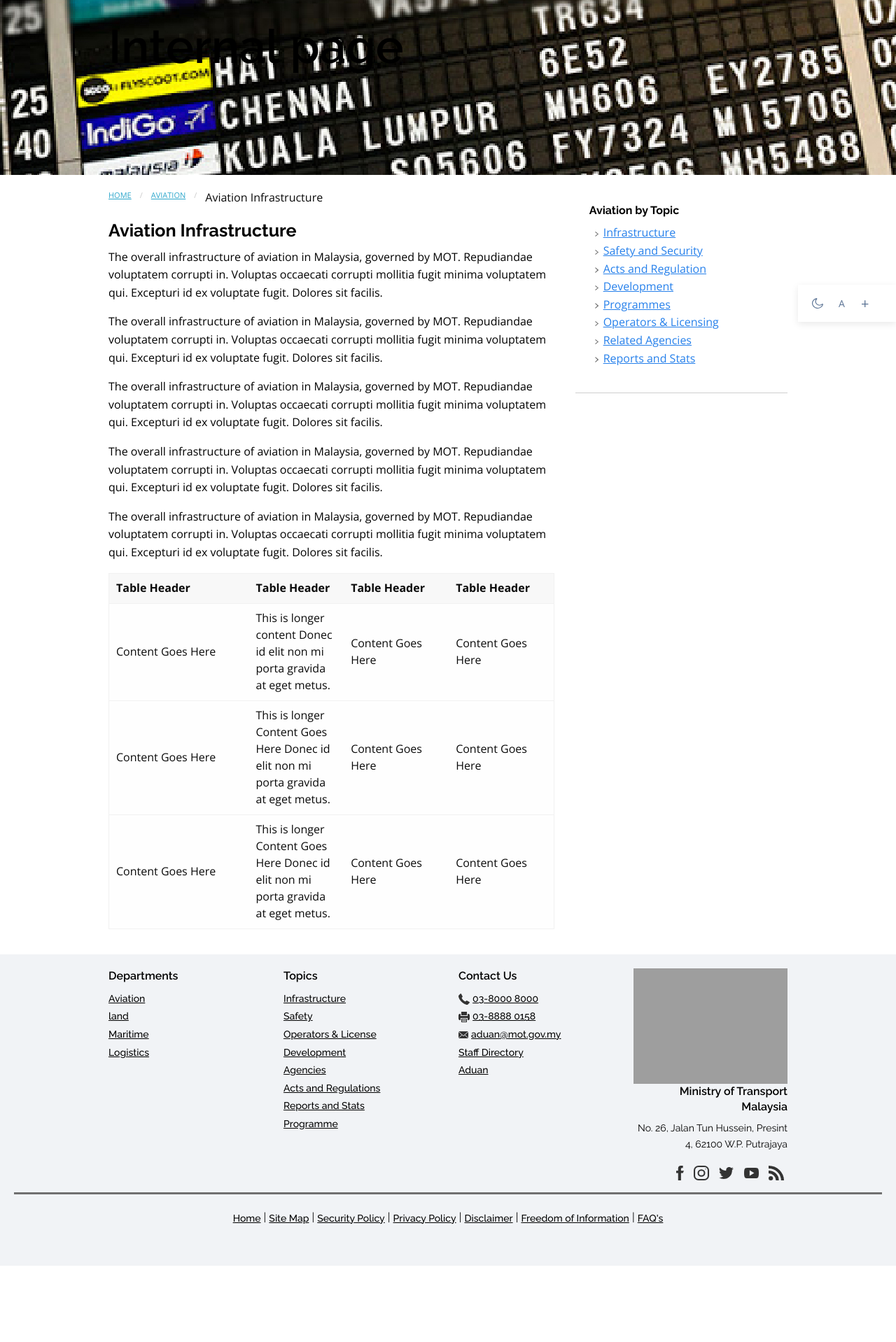
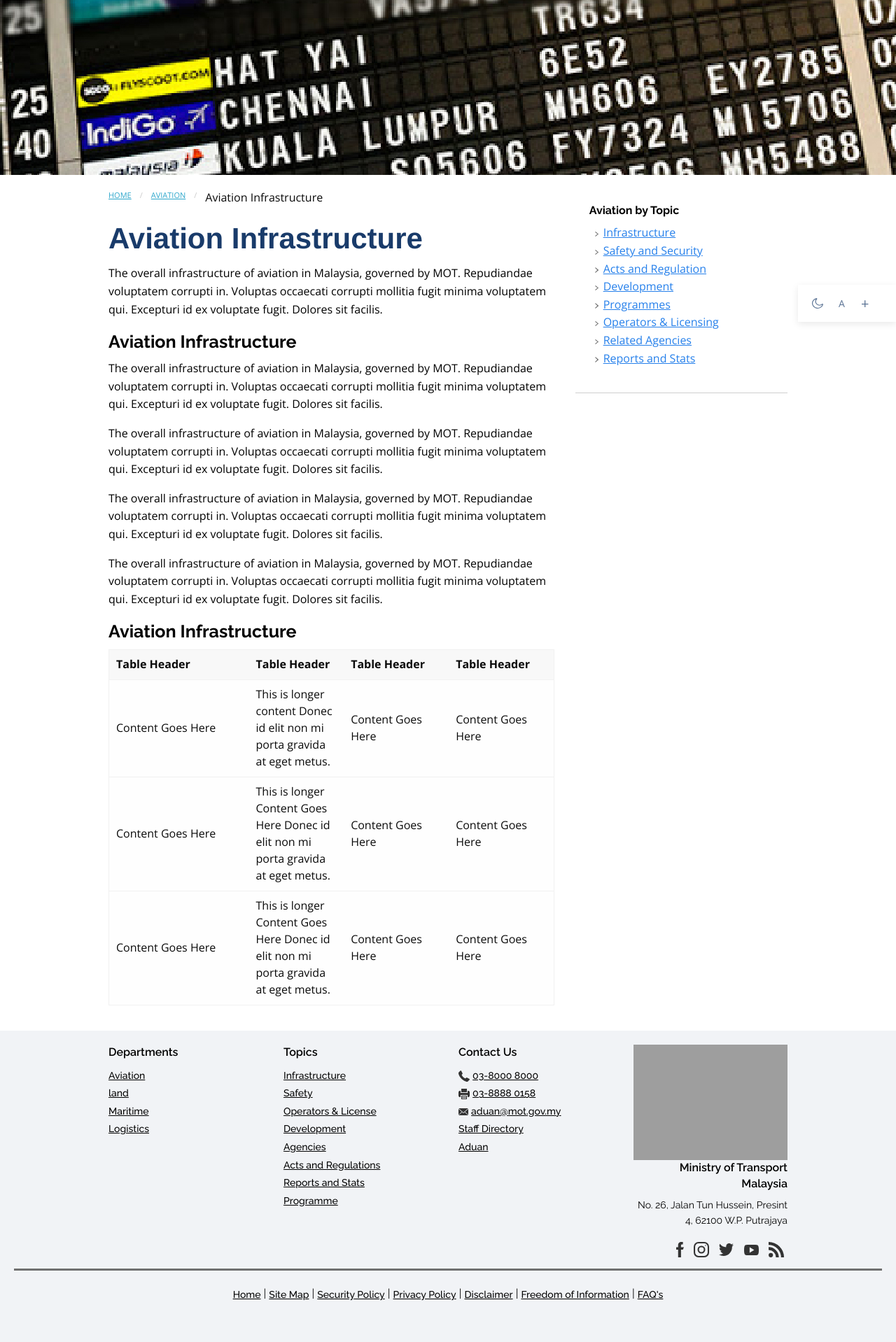
Before and after one commit to edwin-laman7/mot, a PHP site: page /aviation.php in a window 1280 px wide. Shown: the part 110-2028 px from the top of the page at 70% size. Before the commit the page ends 1919 px from the top, so only its background shows below. Run offline with PHP 8.4, Linux system fonts and the light colour scheme; some libraries are stand-ins or nearby versions; grey boxes are pictures that could not be loaded.

Commit message:
Updated Stylesheet
h1, and h2 changed to blue (primary)

```diff
--- a/aviation.php
+++ b/aviation.php
@@ -4,7 +4,7 @@
        <div class="grid-container page-banner">
         <div class="row">
           <div class="column small-12">
-           <h1>Internal page</h1>
+
           </div>
         </div>
       </div>
@@ -24,17 +24,22 @@
             </li>
           </ul>
       </nav>
+        <h1> Aviation Infrastructure </h1>
+
+        <p>The overall infrastructure of aviation in Malaysia, governed by MOT. Repudiandae voluptatem corrupti in. Voluptas occaecati corrupti mollitia fugit minima voluptatem qui. Excepturi id ex voluptate fugit. Dolores sit facilis.</p>
+
         <h2> Aviation Infrastructure </h2>
 
         <p>The overall infrastructure of aviation in Malaysia, governed by MOT. Repudiandae voluptatem corrupti in. Voluptas occaecati corrupti mollitia fugit minima voluptatem qui. Excepturi id ex voluptate fugit. Dolores sit facilis.</p>
 
         <p>The overall infrastructure of aviation in Malaysia, governed by MOT. Repudiandae voluptatem corrupti in. Voluptas occaecati corrupti mollitia fugit minima voluptatem qui. Excepturi id ex voluptate fugit. Dolores sit facilis.</p>
 
+
         <p>The overall infrastructure of aviation in Malaysia, governed by MOT. Repudiandae voluptatem corrupti in. Voluptas occaecati corrupti mollitia fugit minima voluptatem qui. Excepturi id ex voluptate fugit. Dolores sit facilis.</p>
 
         <p>The overall infrastructure of aviation in Malaysia, governed by MOT. Repudiandae voluptatem corrupti in. Voluptas occaecati corrupti mollitia fugit minima voluptatem qui. Excepturi id ex voluptate fugit. Dolores sit facilis.</p>
 
-        <p>The overall infrastructure of aviation in Malaysia, governed by MOT. Repudiandae voluptatem corrupti in. Voluptas occaecati corrupti mollitia fugit minima voluptatem qui. Excepturi id ex voluptate fugit. Dolores sit facilis.</p>
+        <h2> Aviation Infrastructure </h2>
 
         <table class="unstriped">
           <thead>
--- a/css/styles.css
+++ b/css/styles.css
@@ -36,13 +36,15 @@ a{
 }
 
 h1{
-  font-size: 67px;
+  font-size: 42px;
   font-weight: 600;
+  color:var(--primary-blue);
 }
 
 h2{
   font-size: 25px;
   font-weight: bold;
+  color:var(--primary-blue);
 }
 
 h3{
@@ -59,7 +61,7 @@ button{
   transition: background-color 0.5s ease-out, color 0.5s ease-out;
 }
 
-h1, h2, h3, h4, h5, h6{
+h2, h3, h4, h5, h6{
   font-family: 'Raleway', sans-serif;
   color: var(--black);
 }
```
